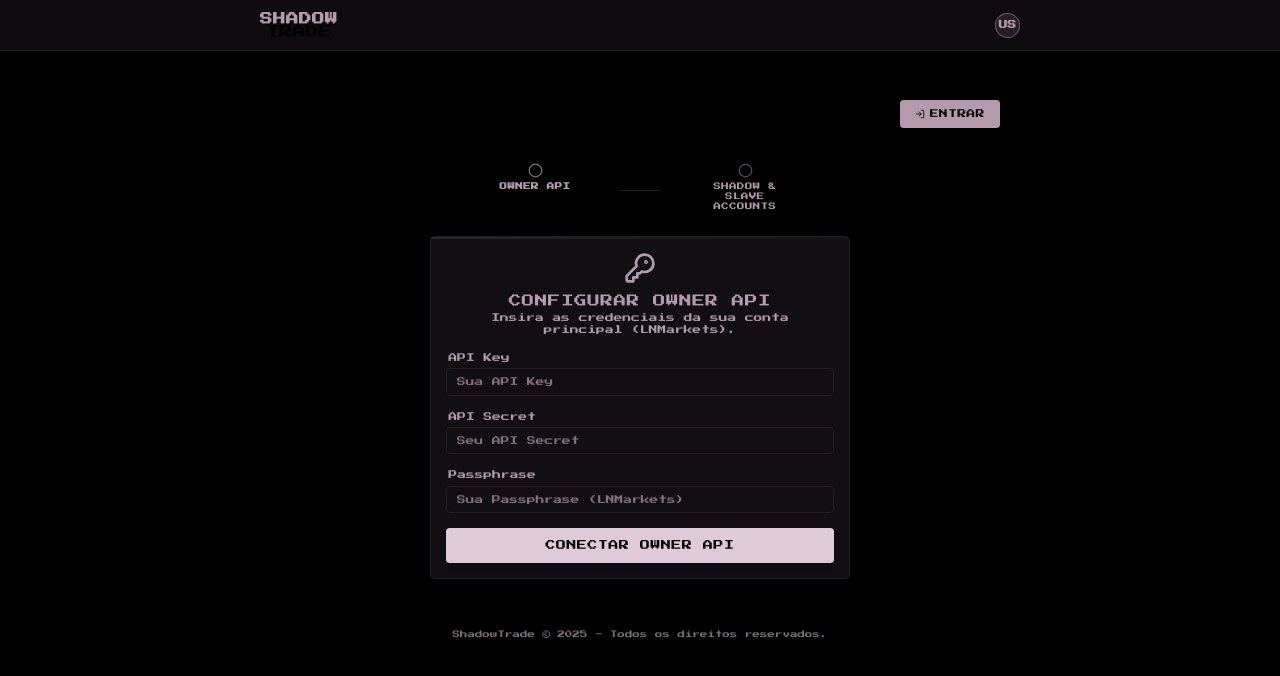
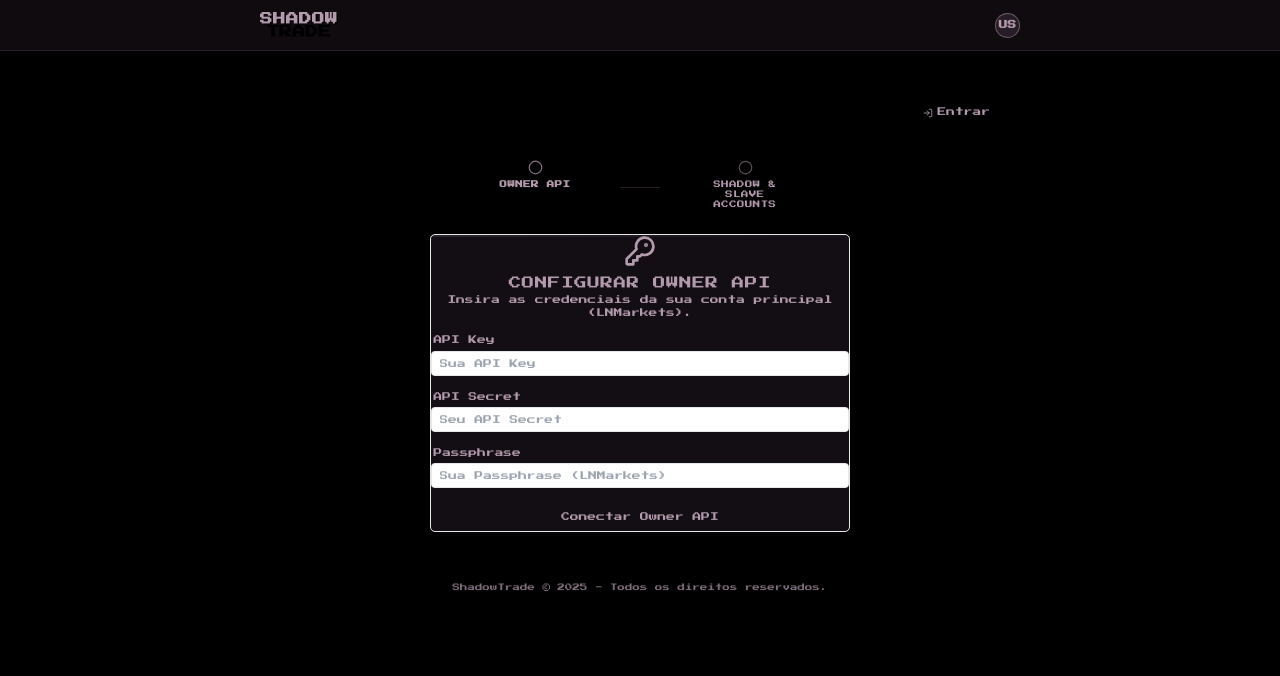
Before and after one commit to nogvini/ShadowTrade, a Next.js app: page / in a window 1280 px wide. Shown: the top 676 px of the page. Built offline with nearby package versions, Linux system fonts and the light colour scheme.

Commit message:
fix: Corrigindo componentes UI - Card, Button, Input, Label com exports corretos e case sensitivity

```diff
--- a/components/ui/Button.tsx
+++ b/components/ui/Button.tsx
@@ -1,103 +1,57 @@
 'use client';
 
-import React from 'react';
-import { LucideProps } from 'lucide-react';
-import { cva, type VariantProps } from 'class-variance-authority';
-import { twMerge } from 'tailwind-merge';
+import * as React from "react"
+import { Slot } from "@radix-ui/react-slot"
+import { cva, type VariantProps } from "class-variance-authority"
+import { cn } from "../../lib/utils"
 
 const buttonVariants = cva(
-  'font-press-start inline-flex items-center justify-center whitespace-nowrap rounded-md ring-offset-background transition-all duration-300 ease-smooth focus-visible:outline-none focus-visible:ring-2 focus-visible:ring-ring focus-visible:ring-offset-2 disabled:pointer-events-none disabled:opacity-50 uppercase tracking-wider shadow-md hover:shadow-lg active:shadow-sm',
+  "inline-flex items-center justify-center whitespace-nowrap rounded-md text-sm font-medium ring-offset-background transition-colors focus-visible:outline-none focus-visible:ring-2 focus-visible:ring-ring focus-visible:ring-offset-2 disabled:pointer-events-none disabled:opacity-50",
   {
     variants: {
       variant: {
-        default:
-          'bg-text-primary text-bg-primary hover:bg-text-primary/90',
+        default: "bg-primary text-primary-foreground hover:bg-primary/90",
         destructive:
-          'bg-error text-text-primary hover:bg-error/90',
+          "bg-destructive text-destructive-foreground hover:bg-destructive/90",
         outline:
-          'border border-text-primary bg-transparent text-text-primary hover:bg-text-primary hover:text-bg-primary',
+          "border border-input bg-background hover:bg-accent hover:text-accent-foreground",
         secondary:
-          'bg-bg-secondary text-text-primary hover:bg-bg-secondary/80',
-        ghost:
-          'hover:bg-bg-tertiary hover:text-text-secondary shadow-none',
-        link:
-          'text-text-primary underline-offset-4 hover:underline shadow-none',
-        success:
-          'bg-success text-bg-primary hover:bg-success/90',
+          "bg-secondary text-secondary-foreground hover:bg-secondary/80",
+        ghost: "hover:bg-accent hover:text-accent-foreground",
+        link: "text-primary underline-offset-4 hover:underline",
       },
       size: {
-        xs: 'h-6 sm:h-7 px-2 sm:px-3 text-[7px] sm:text-[8px] md:text-[9px]',
-        sm: 'h-7 sm:h-8 md:h-9 px-2 sm:px-3 md:px-4 text-[8px] sm:text-[9px] md:text-[10px]',
-        default: 'h-8 sm:h-9 md:h-10 lg:h-11 px-3 sm:px-4 md:px-6 text-[9px] sm:text-[10px] md:text-xs lg:text-sm',
-        lg: 'h-10 sm:h-11 md:h-12 lg:h-14 px-6 sm:px-8 md:px-10 text-[10px] sm:text-xs md:text-sm lg:text-base',
-        xl: 'h-12 sm:h-14 md:h-16 px-8 sm:px-12 text-xs sm:text-sm md:text-base',
-        icon: 'h-8 w-8 sm:h-9 sm:w-9 md:h-10 md:w-10 lg:h-11 lg:w-11',
+        default: "h-10 px-4 py-2",
+        sm: "h-9 rounded-md px-3",
+        lg: "h-11 rounded-md px-8",
+        icon: "h-10 w-10",
       },
     },
     defaultVariants: {
-      variant: 'default',
-      size: 'default',
+      variant: "default",
+      size: "default",
     },
   }
-);
+)
 
 export interface ButtonProps
   extends React.ButtonHTMLAttributes<HTMLButtonElement>,
     VariantProps<typeof buttonVariants> {
-  asChild?: boolean;
-  icon?: React.ComponentType<LucideProps>;
-  iconPosition?: 'left' | 'right';
+  asChild?: boolean
 }
 
 const Button = React.forwardRef<HTMLButtonElement, ButtonProps>(
-  (
-    {
-      className,
-      variant,
-      size,
-      asChild = false,
-      disabled = false,
-      icon: Icon,
-      iconPosition = 'left',
-      children,
-      ...props
-    },
-    ref
-  ) => {
-    const Comp = asChild ? 'span' : 'button'; // Use span if asChild to pass props to child
-
-    // Dynamic icon sizing based on button size
-    const getIconSize = () => {
-      switch (size) {
-        case 'xs': return 'h-2 w-2 sm:h-3 sm:w-3';
-        case 'sm': return 'h-3 w-3 sm:h-3 sm:w-3 md:h-4 md:w-4';
-        case 'lg': return 'h-4 w-4 sm:h-5 sm:w-5 md:h-6 md:w-6';
-        case 'xl': return 'h-5 w-5 sm:h-6 sm:w-6 md:h-7 md:w-7';
-        default: return 'h-3 w-3 sm:h-4 sm:w-4 md:h-5 md:w-5';
-      }
-    };
-
+  ({ className, variant, size, asChild = false, ...props }, ref) => {
+    const Comp = asChild ? Slot : "button"
     return (
       <Comp
-        className={twMerge(
-          buttonVariants({ variant, size }),
-          className
-        )}
+        className={cn(buttonVariants({ variant, size, className }))}
         ref={ref}
-        disabled={disabled}
         {...props}
-      >
-        {Icon && iconPosition === 'left' && (
-          <Icon className={twMerge(getIconSize(), 'mr-1 sm:mr-2')} />
-        )}
-        {children}
-        {Icon && iconPosition === 'right' && (
-          <Icon className={twMerge(getIconSize(), 'ml-1 sm:ml-2')} />
-        )}
-      </Comp>
-    );
+      />
+    )
   }
-);
-Button.displayName = 'Button';
+)
+Button.displayName = "Button"
 
-export { Button, buttonVariants };
+export { Button, buttonVariants }
--- a/components/ui/Card.tsx
+++ b/components/ui/Card.tsx
@@ -1,37 +1,80 @@
 'use client';
 
-import React from 'react';
-import { twMerge } from 'tailwind-merge';
+import * as React from "react"
+import { cn } from "../../lib/utils"
 
-interface CardProps extends React.HTMLAttributes<HTMLDivElement> {
-  as?: React.ElementType;
-  variant?: 'default' | 'depth' | 'glow';
-}
+const Card = React.forwardRef<
+  HTMLDivElement,
+  React.HTMLAttributes<HTMLDivElement>
+>(({ className, ...props }, ref) => (
+  <div
+    ref={ref}
+    className={cn(
+      "rounded-lg border bg-card text-card-foreground shadow-sm",
+      className
+    )}
+    {...props}
+  />
+))
+Card.displayName = "Card"
 
-const Card = React.forwardRef<HTMLDivElement, CardProps>(
-  ({ className, as: Component = 'div', variant = 'default', children, ...props }, ref) => {
-    const variantClasses = {
-      default: 'shadow-lg',
-      depth: 'shadow-depth light-glow',
-      glow: 'shadow-depth light-glow inner-glow'
-    };
+const CardHeader = React.forwardRef<
+  HTMLDivElement,
+  React.HTMLAttributes<HTMLDivElement>
+>(({ className, ...props }, ref) => (
+  <div
+    ref={ref}
+    className={cn("flex flex-col space-y-1.5 p-6", className)}
+    {...props}
+  />
+))
+CardHeader.displayName = "CardHeader"
 
-    return (
-      <Component
-        ref={ref}
-        className={twMerge(
-          'bg-bg-secondary border border-bg-tertiary rounded-lg p-6 shadow-transition font-press-start text-text-primary',
-          variantClasses[variant],
-          className
-        )}
-        {...props}
-      >
-        {children}
-      </Component>
-    );
-  }
-);
+const CardTitle = React.forwardRef<
+  HTMLParagraphElement,
+  React.HTMLAttributes<HTMLHeadingElement>
+>(({ className, ...props }, ref) => (
+  <h3
+    ref={ref}
+    className={cn(
+      "text-2xl font-semibold leading-none tracking-tight",
+      className
+    )}
+    {...props}
+  />
+))
+CardTitle.displayName = "CardTitle"
 
-Card.displayName = 'Card';
+const CardDescription = React.forwardRef<
+  HTMLParagraphElement,
+  React.HTMLAttributes<HTMLParagraphElement>
+>(({ className, ...props }, ref) => (
+  <p
+    ref={ref}
+    className={cn("text-sm text-muted-foreground", className)}
+    {...props}
+  />
+))
+CardDescription.displayName = "CardDescription"
 
-export { Card };
+const CardContent = React.forwardRef<
+  HTMLDivElement,
+  React.HTMLAttributes<HTMLDivElement>
+>(({ className, ...props }, ref) => (
+  <div ref={ref} className={cn("p-6 pt-0", className)} {...props} />
+))
+CardContent.displayName = "CardContent"
+
+const CardFooter = React.forwardRef<
+  HTMLDivElement,
+  React.HTMLAttributes<HTMLDivElement>
+>(({ className, ...props }, ref) => (
+  <div
+    ref={ref}
+    className={cn("flex items-center p-6 pt-0", className)}
+    {...props}
+  />
+))
+CardFooter.displayName = "CardFooter"
+
+export { Card, CardHeader, CardFooter, CardTitle, CardDescription, CardContent }
--- a/components/ui/Input.tsx
+++ b/components/ui/Input.tsx
@@ -1,47 +1,18 @@
 'use client';
 
 import * as React from 'react';
-import { cva, type VariantProps } from 'class-variance-authority';
-import { twMerge } from 'tailwind-merge';
-
-const inputVariants = cva(
-  'font-press-start flex w-full rounded-md border bg-bg-secondary ring-offset-background file:border-0 file:bg-transparent file:text-sm file:font-medium placeholder:text-text-secondary/70 focus-visible:outline-none focus-visible:ring-2 focus-visible:ring-success focus-visible:ring-offset-2 focus-visible:ring-offset-bg-primary disabled:cursor-not-allowed disabled:opacity-50 transition-all duration-300 ease-smooth text-text-primary',
-  {
-    variants: {
-      size: {
-        xs: 'h-6 sm:h-7 px-2 py-1 text-[8px] sm:text-[9px]',
-        sm: 'h-7 sm:h-8 px-2 sm:px-3 py-1 sm:py-1.5 text-[9px] sm:text-[10px]',
-        default: 'h-8 sm:h-9 md:h-10 lg:h-11 px-2 sm:px-3 md:px-4 py-1.5 sm:py-2 md:py-2.5 text-[10px] sm:text-xs md:text-sm',
-        lg: 'h-10 sm:h-11 md:h-12 px-3 sm:px-4 md:px-6 py-2 sm:py-2.5 md:py-3 text-xs sm:text-sm md:text-base',
-      },
-      variant: {
-        default: 'border-bg-tertiary',
-        error: 'border-error focus-visible:ring-error',
-        success: 'border-success focus-visible:ring-success',
-      },
-    },
-    defaultVariants: {
-      size: 'default',
-      variant: 'default',
-    },
-  }
-);
+import { cn } from '../../lib/utils';
 
 export interface InputProps
-  extends Omit<React.InputHTMLAttributes<HTMLInputElement>, 'size'>,
-    VariantProps<typeof inputVariants> {
-  error?: boolean;
-}
+  extends React.InputHTMLAttributes<HTMLInputElement> {}
 
 const Input = React.forwardRef<HTMLInputElement, InputProps>(
-  ({ className, type, size, variant, error, ...props }, ref) => {
-    const finalVariant = error ? 'error' : variant;
-
+  ({ className, type, ...props }, ref) => {
     return (
       <input
         type={type}
-        className={twMerge(
-          inputVariants({ size, variant: finalVariant }),
+        className={cn(
+          'flex h-10 w-full rounded-md border border-input bg-background px-3 py-2 text-sm ring-offset-background file:border-0 file:bg-transparent file:text-sm file:font-medium placeholder:text-muted-foreground focus-visible:outline-none focus-visible:ring-2 focus-visible:ring-ring focus-visible:ring-offset-2 disabled:cursor-not-allowed disabled:opacity-50',
           className
         )}
         ref={ref}
@@ -52,4 +23,4 @@ const Input = React.forwardRef<HTMLInputElement, InputProps>(
 );
 Input.displayName = 'Input';
 
-export { Input, inputVariants };
+export { Input };
--- /dev/null
+++ b/components/ui/alert.tsx
@@ -0,0 +1,58 @@
+import * as React from "react"
+import { cva, type VariantProps } from "class-variance-authority"
+import { cn } from "../../lib/utils"
+
+const alertVariants = cva(
+  "relative w-full rounded-lg border p-4 [&>svg~*]:pl-7 [&>svg+div]:translate-y-[-3px] [&>svg]:absolute [&>svg]:left-4 [&>svg]:top-4 [&>svg]:text-foreground",
+  {
+    variants: {
+      variant: {
+        default: "bg-background text-foreground",
+        destructive:
+          "border-destructive/50 text-destructive dark:border-destructive [&>svg]:text-destructive",
+      },
+    },
+    defaultVariants: {
+      variant: "default",
+    },
+  }
+)
+
+const Alert = React.forwardRef<
+  HTMLDivElement,
+  React.HTMLAttributes<HTMLDivElement> & VariantProps<typeof alertVariants>
+>(({ className, variant, ...props }, ref) => (
+  <div
+    ref={ref}
+    role="alert"
+    className={cn(alertVariants({ variant }), className)}
+    {...props}
+  />
+))
+Alert.displayName = "Alert"
+
+const AlertTitle = React.forwardRef<
+  HTMLParagraphElement,
+  React.HTMLAttributes<HTMLHeadingElement>
+>(({ className, ...props }, ref) => (
+  <h5
+    ref={ref}
+    className={cn("mb-1 font-medium leading-none tracking-tight", className)}
+    {...props}
+  />
+))
+AlertTitle.displayName = "AlertTitle"
+
+const AlertDescription = React.forwardRef<
+  HTMLParagraphElement,
+  React.HTMLAttributes<HTMLParagraphElement>
+>(({ className, ...props }, ref) => (
+  <div
+    ref={ref}
+    className={cn("text-sm [&_p]:leading-relaxed", className)}
+    {...props}
+  />
+))
+AlertDescription.displayName = "AlertDescription"
+
+export { Alert, AlertTitle, AlertDescription }
--- /dev/null
+++ b/components/ui/badge.tsx
@@ -0,0 +1,35 @@
+import * as React from "react"
+import { cva, type VariantProps } from "class-variance-authority"
+import { cn } from "../../lib/utils"
+
+const badgeVariants = cva(
+  "inline-flex items-center rounded-full border px-2.5 py-0.5 text-xs font-semibold transition-colors focus:outline-none focus:ring-2 focus:ring-ring focus:ring-offset-2",
+  {
+    variants: {
+      variant: {
+        default:
+          "border-transparent bg-primary text-primary-foreground hover:bg-primary/80",
+        secondary:
+          "border-transparent bg-secondary text-secondary-foreground hover:bg-secondary/80",
+        destructive:
+          "border-transparent bg-destructive text-destructive-foreground hover:bg-destructive/80",
+        outline: "text-foreground",
+      },
+    },
+    defaultVariants: {
+      variant: "default",
+    },
+  }
+)
+
+export interface BadgeProps
+  extends React.HTMLAttributes<HTMLDivElement>,
+    VariantProps<typeof badgeVariants> {}
+
+function Badge({ className, variant, ...props }: BadgeProps) {
+  return (
+    <div className={cn(badgeVariants({ variant }), className)} {...props} />
+  )
+}
+
+export { Badge, badgeVariants }
--- /dev/null
+++ b/lib/utils.ts
@@ -0,0 +1,6 @@
+import { type ClassValue, clsx } from "clsx"
+import { twMerge } from "tailwind-merge"
+
+export function cn(...inputs: ClassValue[]) {
+  return twMerge(clsx(inputs))
+}
--- a/package.json
+++ b/package.json
@@ -13,6 +13,9 @@
     "@next/swc-win32-x64-msvc": "^15.3.3",
     "@radix-ui/react-checkbox": "^1.0.4",
     "@radix-ui/react-label": "^2.0.2",
+    "@radix-ui/react-slot": "^1.2.3",
+    "@radix-ui/react-switch": "^1.2.5",
+    "@radix-ui/react-tabs": "^1.1.12",
     "@supabase/supabase-js": "^2.50.0",
     "@types/jsonwebtoken": "^9.0.9",
     "class-variance-authority": "^0.7.0",
```
Also changed, not shown: components/ui/Label.tsx (+7 -7 lines), components/ui/switch.tsx (added, +28 -0 lines), components/ui/tabs.tsx (added, +54 -0 lines), 2 other files (tests, documents, lock files or other folders).
